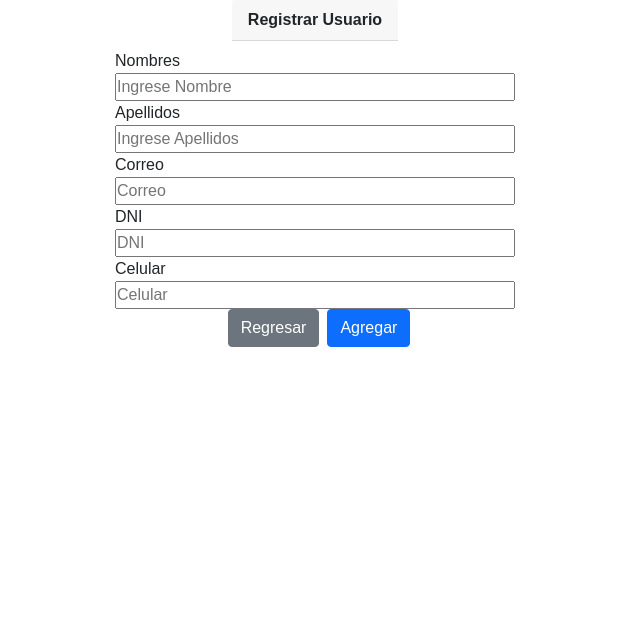
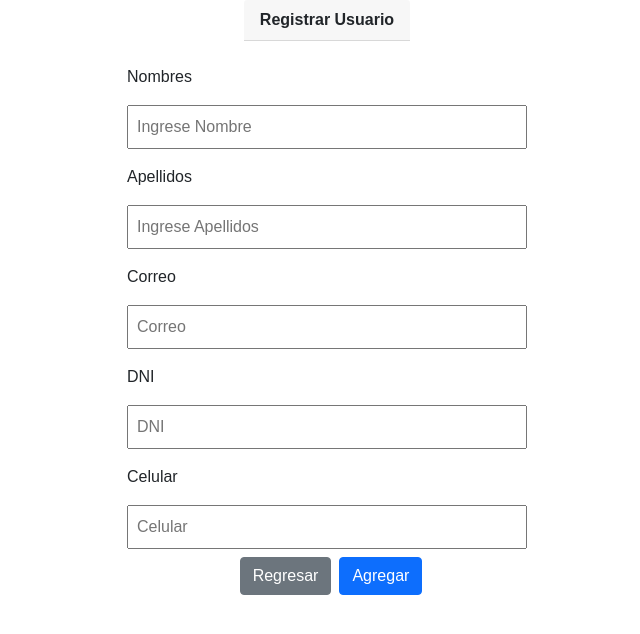
Before and after one commit to LuisXVI-Flash/ingSoftware, a PHP site: template view/FormularioCliente.html in a window 1280 px wide. Shown: the part 96-730 px from the top of the page, without its empty margins (313-953 px from the left). Run offline with PHP 8.4, Linux system fonts and the light colour scheme; the template is opened without the code that fills it, so the values that code supplies are empty; the visitor is signed in with stand-in values (Sample User, id 1); some libraries are stand-ins or nearby versions.

Commit message:
cambios visuales

```diff
--- a/controllers/controlador_cliente.php
+++ b/controllers/controlador_cliente.php
@@ -28,7 +28,7 @@ else if (isset($_POST['Editar'])) {
 
     $obj_cl = new Cliente;
     $cliente = $obj_cl->obtener_un_cliente($id);
-    echo $cliente['dni'];
+
     require_once("./view/editar_cliente.html");
 
 }else if(isset($_POST['Eliminar'])){
--- a/controllers/controlador_dispositivo.php
+++ b/controllers/controlador_dispositivo.php
@@ -34,7 +34,7 @@ if(isset($_POST["Guardar"])){
 
         $obj_dis = new Dispositivo;
         $dispositivo = $obj_dis->obtener_un_dispositivo($id);
-        var_dump($id);
+
         include_once("./view/actualizar_dispositivo.html");
 
     }
--- a/css/styles.css
+++ b/css/styles.css
@@ -111,16 +111,17 @@
 @import url('../css/sidebar.css');
 /* Sidebar */
 .sidebar__content{
-z-index: 20;
-position: absolute;
 top: 96px;
 left: 0;
 background: #fff;
 width: 250px;
-height: 80vh;
+height: 90vh;
 transform: translate(0px);
-transition: transform 0.8s ease;
+transition: transform 0.8s ease,display 0.3s ease;
 border: 1px solid #51AFDA;
+border-top-right-radius: 20px;
+border-bottom-right-radius: 20px;
+transition: margin 0.3s ease;
 }
 
 /* Login */
@@ -147,8 +148,10 @@ color: rgb(224, 224, 224);
 /* acciones */
 
 .active{
-transform: translate(-250px);
+/* transform: translate(-250px); */
+margin-left: -250px;
 }
+
 
 .container__agregar{
 width: 100vw;
@@ -167,10 +170,25 @@ align-items: center;
 }
 
 .container__dispositivo{
+width: 100vw;
+display: flex;
+justify-content: flex-start;
+flex-direction: row;
+/* display: grid;
+grid-template-columns: 1fr 1fr;
+grid-template-rows: 1fr; */
+}
+
+/* .noactive{
+  grid-column: 1/3;
+  grid-row: 1/2;
+} */
+
+.container__grid1{
+  width: 100%;
+}
+.container__grid{
 width: 100%;
-display: flex;
-justify-content: center;
-flex-direction: column;
 }
 
 /* tabla responsiva */
--- a/view/FormularioCliente.html
+++ b/view/FormularioCliente.html
@@ -16,33 +16,33 @@
                     <!-- <div class="nav flex-column nav-pills me-5" id="v-pills-tab" role="tablist"aria-orientation="vertical"> -->
                         <form action="index.php?vista=cliente" method="POST" class="container_formulario">
                             <div>
-                                <label for="nombres">Nombres</label><br>
-                                <input class="input__form" name="nombres" placeholder="Ingrese Nombre" id="nombres" type="text" required
+                                <label class="my-3" for="nombres">Nombres</label><br>
+                                <input class="input__form p-2" name="nombres" placeholder="Ingrese Nombre" id="nombres" type="text" required
                                     pattern="[A-Za-z ]{2,30}"
                                     title="Sebe contener letras de la a-z, mayúsculas o minúsculas">
                             </div>
                             <div>
-                                <label for="apellidos">Apellidos</label><br>
-                                <input class="input__form" name="apellidos" placeholder="Ingrese Apellidos" id="apellidos" required
+                                <label class="my-3" for="apellidos">Apellidos</label><br>
+                                <input class="input__form p-2" name="apellidos" placeholder="Ingrese Apellidos" id="apellidos" required
                                     pattern="[A-Za-z ]{2,30}"
                                     title="Debe contener letras de la a-z, mayúsculas o minúsculas">
                             </div>
                             <div>
-                                <label for="correo">Correo</label><br>
-                                <input class="input__form" name="correo" placeholder="Correo" id="correo" type="email" required>
+                                <label class="my-3" for="correo">Correo</label><br>
+                                <input class="input__form p-2" name="correo" placeholder="Correo" id="correo" type="email" required>
                             </div>
                             <div>
-                                <label for="dni">DNI</label><br>
-                                <input class="input__form" name="dni" placeholder="DNI" id="dni" type="text" minlength="8" maxlength="8"
+                                <label class="my-3" for="dni">DNI</label><br>
+                                <input class="input__form p-2" name="dni" placeholder="DNI" id="dni" type="text" minlength="8" maxlength="8"
                                     name="dni" onkeypress="return (event.charCode >= 48 && event.charCode <= 57)"
                                     required>
                             </div>
                             <div>
-                                <label for="celular">Celular</label><br>
-                                <input class="input__form" name="celular" placeholder="Celular" id="celular" type="text" required
+                                <label class="my-3" for="celular">Celular</label><br>
+                                <input class="input__form p-2" name="celular" placeholder="Celular" id="celular" type="text" required
                                     pattern="[0-9]{9}" title="Debe contener una cantidad de 9 números">
                             </div>
-                            <div class="d-grid gap-2 d-md-flex justify-content-md-center"><br>
+                            <div class="d-grid gap-2 d-md-flex justify-content-md-center my-2"><br>
                                 <a class="btn btn-secondary" href="index.php?vista=cliente" >Regresar</a>
                                 <button type="submit" name="Agregar" class="btn btn-primary">Agregar</button>
                             </div>
--- a/view/layout/header.php
+++ b/view/layout/header.php
@@ -72,7 +72,7 @@
         </ul>
       </div>
     </nav>
-    <div class="row container__dispositivo">
+    <div class="container__dispositivo">
       <!-- <div class="col-lg-3">
         <div class="container-fluid">
           <nav class="nav flex-column"> -->
```
Also changed, not shown: view/Formulario_listar_cliente.html (+5 -3 lines), view/actualizar_dispositivo.html (+7 -7 lines), view/listar_dispositivo.html (+10 -8 lines).
